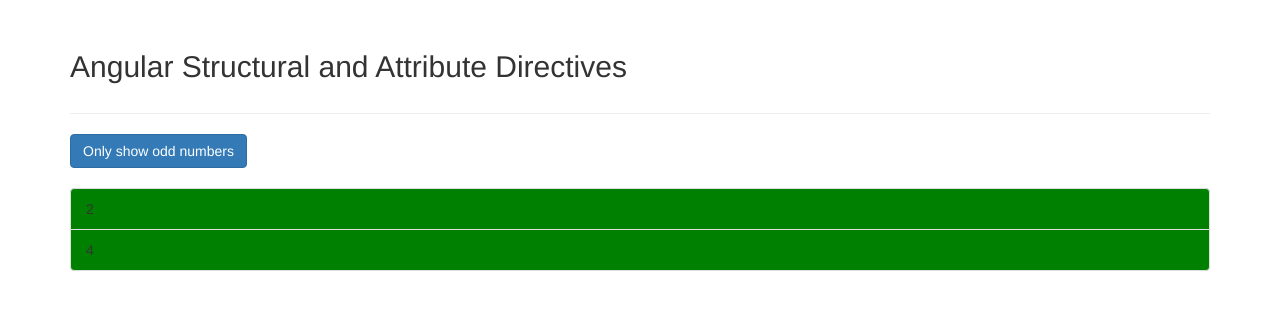
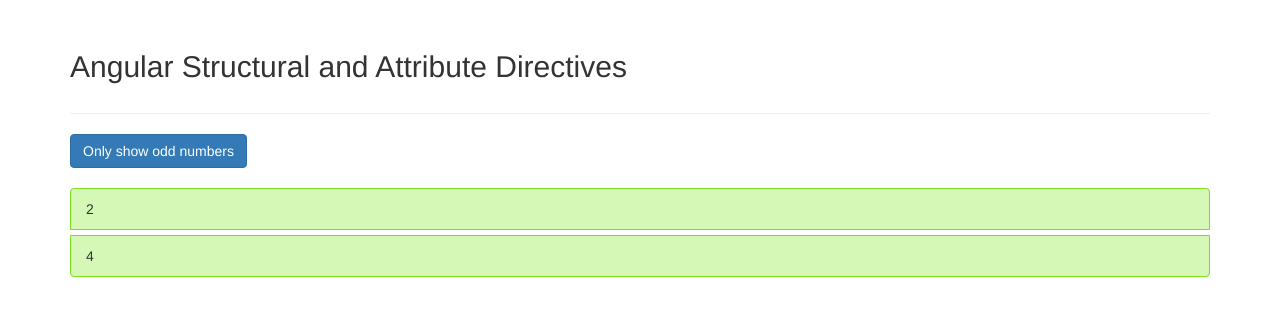
Before and after one commit to dhavans1/Angular8_Directives-demo, an Angular app: page / in a window 1280 px wide. Shown: the top 316 px of the page. Built offline with nearby package versions, Linux system fonts and the light colour scheme.

Commit message:
add custom directive

```diff
--- a/src/app/app.component.css
+++ b/src/app/app.component.css
@@ -1,13 +1,20 @@
 .container {
   margin-top: 30px;
+  margin-bottom: 10px;
+}
+
+.list-group-item{
+  margin-bottom: 5px;
 }
 
 .oddStyle{
-  background-color: rgb(40, 84, 122);
-  color: white;
+  background-color: rgb(163, 206, 245);
+  color: darkblue;
+  border-color: rgb(20, 133, 240);
 }
 
 .evenStyle{
-  background-color: antiquewhite;
+  background-color: rgb(214, 248, 182);
   color: white;
+  /* color: rgb(124, 221, 33); */
 }
--- a/src/app/app.component.html
+++ b/src/app/app.component.html
@@ -21,7 +21,8 @@
           <li
             class="list-group-item"
             *ngFor="let enum of evenNumbers"
-            [ngStyle]="{backgroundColor: 'green'}">
+            [ngStyle]="{backgroundColor: 'rgb(214, 248, 182)'}"
+            greenBorder>
             {{ enum }}
           </li>
         </div>
--- a/src/app/app.module.ts
+++ b/src/app/app.module.ts
@@ -3,10 +3,11 @@
 import { FormsModule } from '@angular/forms';
 
 import { AppComponent } from './app.component';
-
+import { borderStyleDirective } from './border-style.directive';
 @NgModule({
   declarations: [
-    AppComponent
+    AppComponent,
+    borderStyleDirective
   ],
   imports: [
     BrowserModule,
--- /dev/null
+++ b/src/app/border-style.directive.ts
@@ -0,0 +1,15 @@
+import { Directive, ElementRef, OnInit } from '@angular/core';
+
+@Directive({
+    selector: '[greenBorder]'
+})
+
+export class borderStyleDirective implements OnInit{
+    constructor(private element: ElementRef){
+
+    }
+
+    ngOnInit(){
+        this.element.nativeElement.style.borderColor = "rgb(124, 221, 33)";
+    }
+}
```
